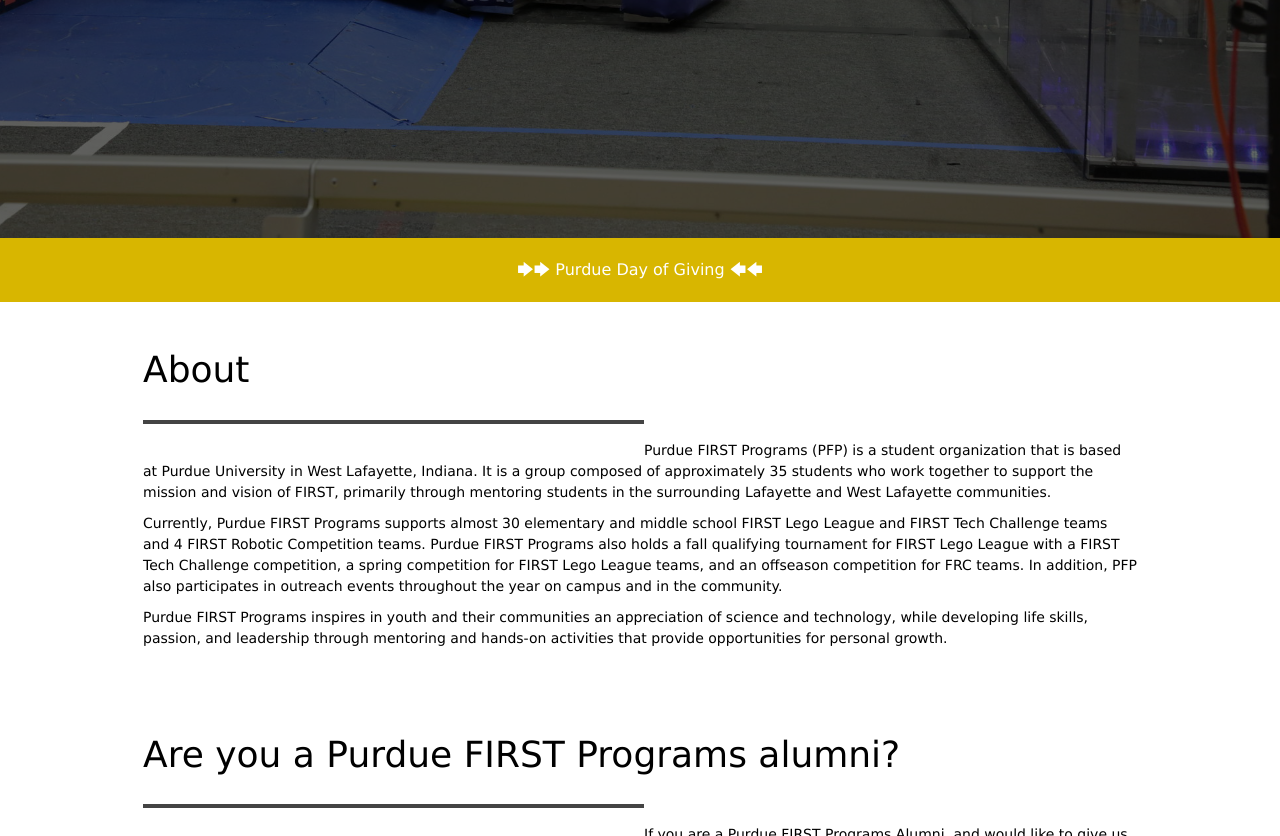
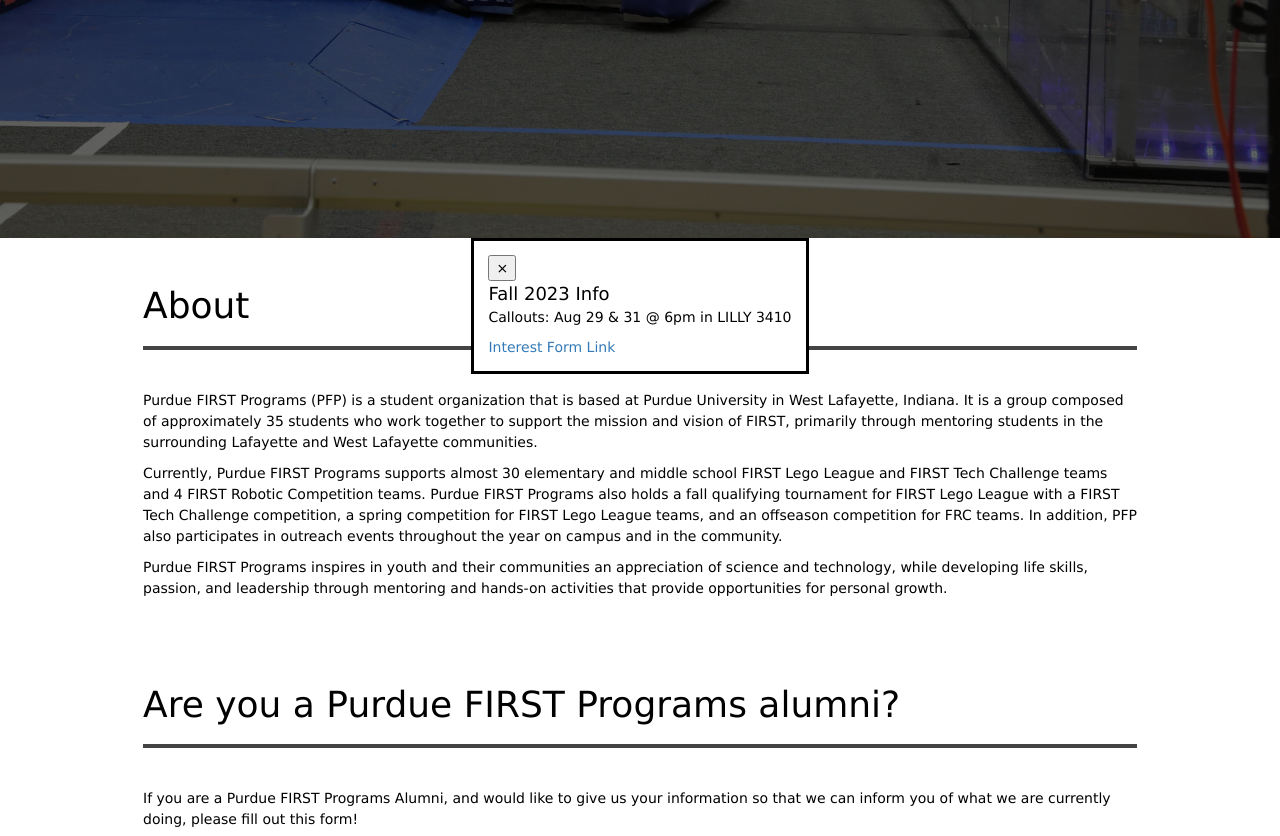
Before and after one commit to purduefirst/purduefirst.github.io, a Jekyll site: the page built from index.html, in a window 1280 px wide and 900 px high, scrolled down 662 px, cut to the strip 0-836 px from the top of the window. Built offline with Jekyll 4.4.1, drawn with Linux system fonts in a browser that asks for light colours.

Commit message:
Callout Popup

```diff
--- a/index.html
+++ b/index.html
@@ -8,15 +8,23 @@
 dark: true
 ---
 
+<script>
+	function closeDialog() {
+	  document.getElementById("modal-dialog").close();
+	}
+</script>
+<dialog open id="modal-dialog">
+        <button type="button" onclick="closeDialog()">&times;</button>
+        <h4 class="modal-title">Fall 2023 Info</h4>
+        <p>Callouts: Aug 29 & 31 @ 6pm in LILLY 3410</p>
+        <a href="https://docs.google.com/forms/d/e/1FAIpQLSdu-1bZD9Td55nzgYEcyOKAxdYsMdxhXp1MIMO_Fa8zowMc7w/viewform">Interest Form Link</a>
+</dialog>
 
 <!--
-	<section id="alum" class="primary-section">
+	<section id="fundraising" class="primary-section">
 		<div class="container">
 			<h1>Interested in helping Purdue FIRST spread the message of FIRST?</h1>
-			<hr class="medium-hr">
-			<br>
-			<br>
-			<br>
+			<hr><br>
 			<p>Purdue FIRST is currently undertaking one of our largest fundraising efforts in our close to 20 year history! Please help support us or help by sharing the link to our fundraising page?</p>
 			<iframe src="https://www.crowdfunding.purdue.edu/PFP" width="760" height="500" frameborder="0" marginheight="0" marginwidth="0">Loading...</iframe>
 		</div>
@@ -33,13 +41,11 @@
 	</div>
  </section>
 -->
-<a href="https://dayofgiving.purdue.edu/donate?campaign_id=171434" class="button" style="background-color: #D8B600; color: white; text-align: center; text-decoration: none; display: inline-block; font-size: 16px; line-height: 64px; width: 100%">🡆🡆 Purdue Day of Giving 🡄🡄</a>
+
+<!-- <a id="toastBanner" href="https://dayofgiving.purdue.edu/donate?campaign_id=171434" class="button" style="background-color: #D8B600; color: white; text-align: center; text-decoration: none; display: inline-block; font-size: 16px; line-height: 64px; width: 100%">🡆🡆 Purdue Day of Giving 🡄🡄</a> -->
 <section id="about" class="primary-section">
 	<div class="container">
-		<h1>About</h1>
-		<hr class="medium-hr">
-		<br>
-		<br>
+		<h1>About</h1><hr><br>
 		<p>Purdue FIRST Programs (PFP) is a student organization that is based at Purdue University in West Lafayette, Indiana. It is a group composed of approximately 35 students who work together to support the mission and vision of FIRST, primarily through mentoring students in the surrounding Lafayette and West Lafayette communities.</p>
 		<p>Currently, Purdue FIRST Programs supports almost 30 elementary and middle school FIRST Lego League and FIRST Tech Challenge teams and 4 FIRST Robotic Competition teams. Purdue FIRST Programs also holds a fall qualifying tournament for FIRST Lego League with a FIRST Tech Challenge competition, a spring competition for FIRST Lego League teams, and an offseason competition for FRC teams. In addition, PFP also participates in outreach events throughout the year on campus and in the community.</p>
 		<p>Purdue FIRST Programs inspires in youth and their communities an appreciation of science and technology, while developing life skills, passion, and leadership through mentoring and hands-on activities that provide opportunities for personal growth.</p>
@@ -48,21 +54,14 @@
 <!--
 <section id="our-teams" class="primary-section">
 	<div class="container">
-		<h1>Leadership Class</h1>
-		<hr class="medium-hr">
-		<br>
-		<br>
-		<br>
+		<h1>Leadership Class</h1><hr><br>
 		<p>Our FIRST Leadership class promotes and develops leadership skills for college students in an engaging, hands-on way. We have various team building activities that highlight the challenges of working in a group but also the benefits of having an effective leader. We have professors from departments across Purdue come to class and speak on what it means to be a leader to them. The professors share their wealth of knowledge and encourage us to continue to mentor and engage students in STEM.</p>
 	</div>
 </section>
 -->
 <section id="alum" class="primary-section">
 	<div class="container">
-		<h1>Are you a Purdue FIRST Programs alumni?</h1>
-		<hr class="medium-hr">
-		<br>
-		<br>
+		<h1>Are you a Purdue FIRST Programs alumni?</h1><hr><br>
 		<p>If you are a Purdue FIRST Programs Alumni, and would like to give us your information so that we can inform you of what we are currently doing, please fill out this form!</p>
 		<iframe src="https://docs.google.com/forms/d/e/1FAIpQLSfL_I3cq_bKNPhdkBA0xUFzWBmBOFsSw_aeMWiLO_bjI08DAA/viewform?embedded=true" width="100%" height="450" frameborder="0" marginheight="0" marginwidth="0">Loading...</iframe>
 	</div>
```
